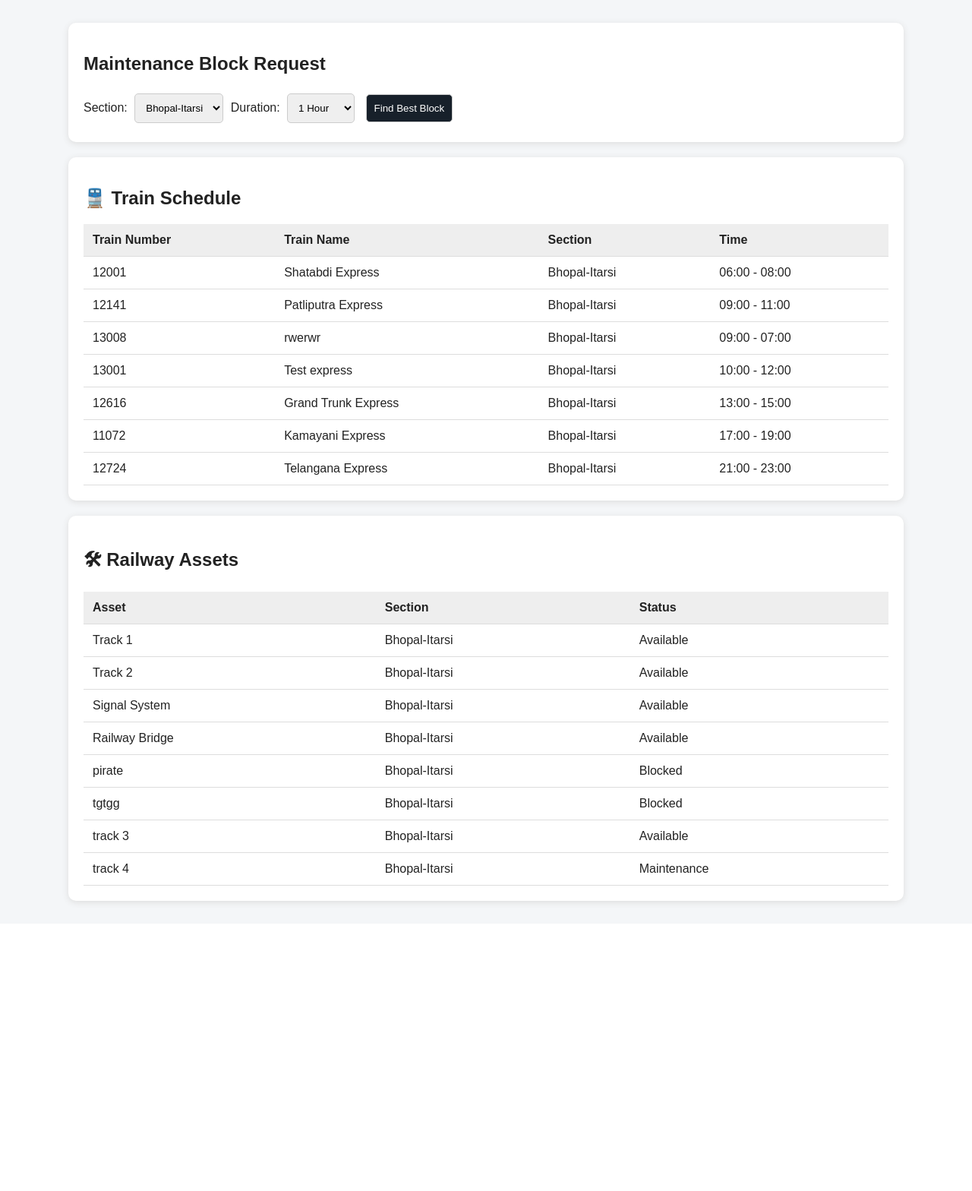
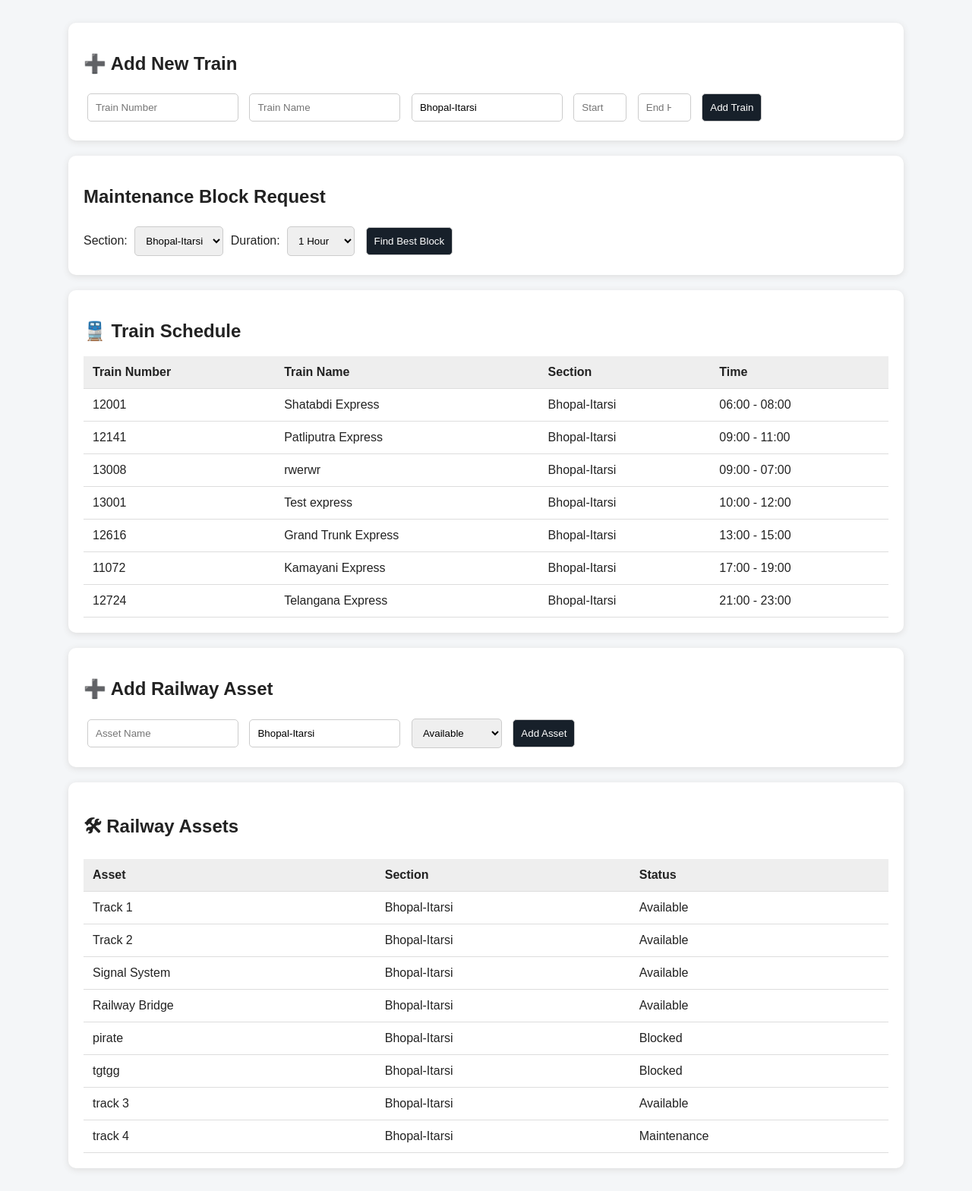
Before and after one commit to rohitsanjay0125-spec/RailwayBlockPlanner, a Flask app: page / in a window 1280 px wide. Shown: the part 138-1706 px from the top of the page at 76% size. Before the commit the page ends 1333 px from the top, so only its background shows below. Run offline with Flask 3, Linux system fonts and the light colour scheme; data comes from the database, SQL or seed files in the repository.

Commit message:
Add files via upload

```diff
--- a/templates/index.html
+++ b/templates/index.html
@@ -97,7 +97,61 @@
     </header>
 
     <div class="container">
+<!-- Add Train -->
 
+<div class="card">
+
+    <h2>➕ Add New Train</h2>
+
+    <form action="/add_train" method="POST">
+
+        <input
+            type="text"
+            name="train_number"
+            placeholder="Train Number"
+            required
+        >
+
+        <input
+            type="text"
+            name="train_name"
+            placeholder="Train Name"
+            required
+        >
+
+        <input
+            type="text"
+            name="section"
+            placeholder="Section"
+            value="Bhopal-Itarsi"
+            required
+        >
+
+        <input
+            type="number"
+            name="start_time"
+            placeholder="Start Hour (0-23)"
+            min="0"
+            max="23"
+            required
+        >
+
+        <input
+            type="number"
+            name="end_time"
+            placeholder="End Hour (1-24)"
+            min="1"
+            max="24"
+            required
+        >
+
+        <button type="submit">
+            Add Train
+        </button>
+
+    </form>
+
+</div>
         <!-- Block Request -->
 
         <div class="card">
@@ -163,6 +217,10 @@
             <p>
                 <b>Train Conflicts:</b>
                 {{ result.conflicts }}
+                <p>
+                    <b>Available Assests:</b>
+                    {{ result.available_assets }}
+                </p>
             </p>
 
             {% if result.conflicts == 0 %}
@@ -227,7 +285,42 @@
 
         </div>
 
+<!-- Add Asset -->
 
+<div class="card">
+
+    <h2>➕ Add Railway Asset</h2>
+
+    <form action="/add_asset" method="POST">
+
+        <input
+            type="text"
+            name="asset_name"
+            placeholder="Asset Name"
+            required
+        >
+
+        <input
+            type="text"
+            name="section"
+            placeholder="Section"
+            value="Bhopal-Itarsi"
+            required
+        >
+
+        <select name="status">
+            <option value="Available">Available</option>
+            <option value="Maintenance">Maintenance</option>
+            <option value="Blocked">Blocked</option>
+        </select>
+
+        <button type="submit">
+            Add Asset
+        </button>
+
+    </form>
+
+</div>
         <!-- Assets -->
 
         <div class="card">
```
